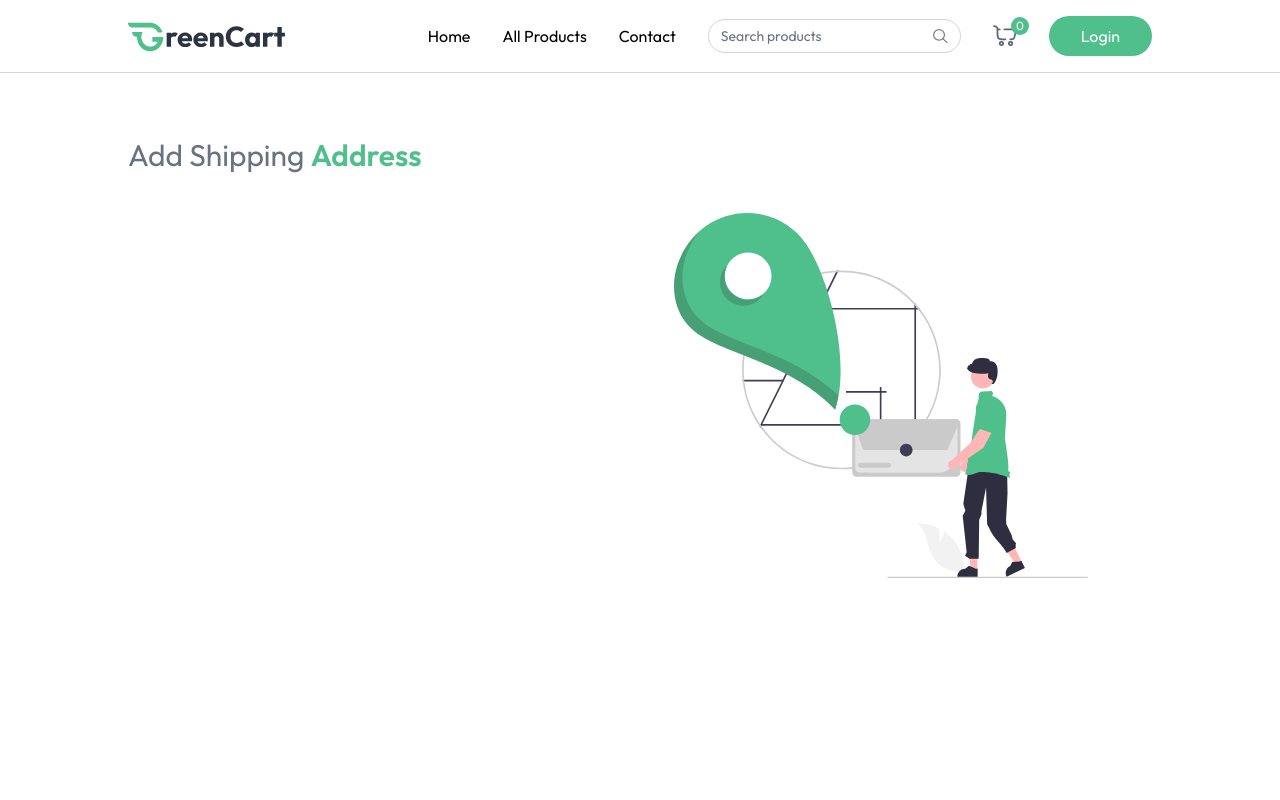
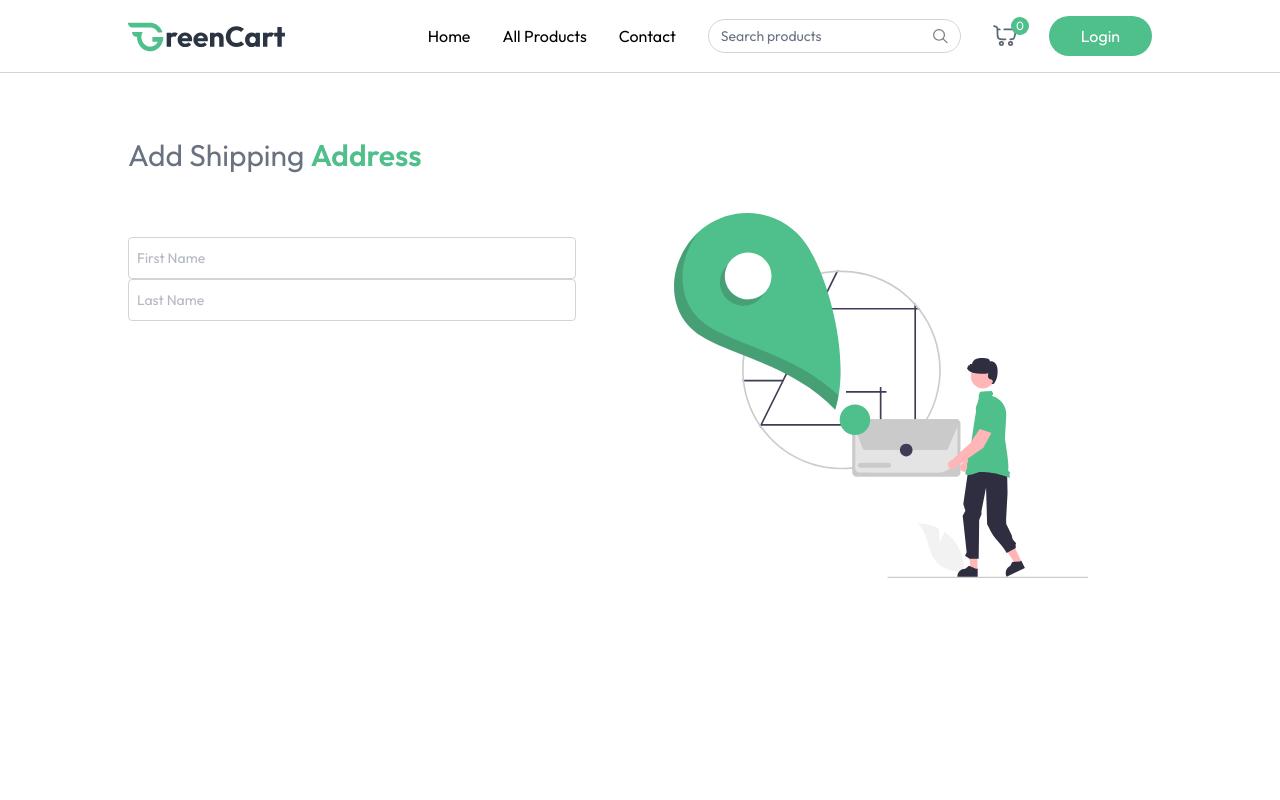
Before and after one commit to Kafoor-Nimas/Grocery-Delivery, a React (Vite) app in the folder client/: page /add-address in a window 1280 px wide. Shown: the top 800 px of the page. Built offline with nearby package versions, Linux system fonts and the light colour scheme.

Commit message:
feat: implement AddAddress component with input handling and form submission

```diff
--- a/client/src/pages/AddAddress.jsx
+++ b/client/src/pages/AddAddress.jsx
@@ -1,10 +1,41 @@
-import React from "react";
+import React, { useState } from "react";
 import { assets } from "../assets/assets";
 
 //Input Field Component
-const inputField = () => <input type="text" />;
+const InputField = ({ type, placeholder, name, handleChange, address }) => (
+  <input
+    className="w-full px-2 py-2.5 border border-gray-500/30 rounded outline-none text-gray-500 focus:border-primary transition"
+    type={type}
+    placeholder={placeholder}
+    onChange={handleChange}
+    name={name}
+    value={address[name]}
+  />
+);
 
 const AddAddress = () => {
+  const [address, setAddress] = useState({
+    firstName: "",
+    lastName: "",
+    email: "",
+    street: "",
+    city: "",
+    state: "",
+    zipcode: "",
+    country: "",
+    phone: "",
+  });
+
+  const handleChange = (e) => {
+    const { name, value } = e.target;
+    setAddress((prevAddress) => ({
+      ...prevAddress,
+      [name]: value,
+    }));
+  };
+  const onSubmitHandler = async (e) => {
+    e.preventDeafault();
+  };
   return (
     <div className="mt-16 pb-16">
       <p className="text-2xl md:text-3xl text-gray-500">
@@ -12,7 +43,24 @@
       </p>
       <div className="flex flex-col-reverse md:flex-row justify-between mt-10">
         <div className="flex-1 max-w-md">
-
+          <form onSubmit={onSubmitHandler} className="space-y-3 mt-6 text-sm">
+            <div>
+              <InputField
+                handleChange={handleChange}
+                address={address}
+                name="firstName"
+                type="text"
+                placeholder="First Name"
+              />
+              <InputField
+                handleChange={handleChange}
+                address={address}
+                name="lastName"
+                type="text"
+                placeholder="Last Name"
+              />
+            </div>
+          </form>
         </div>
         <img
           className="md:mr-16 mb-16 md:mt-0"
```
